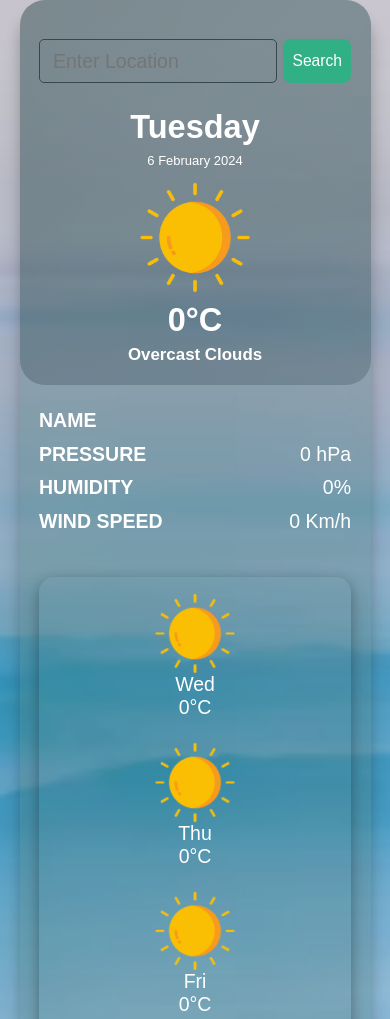
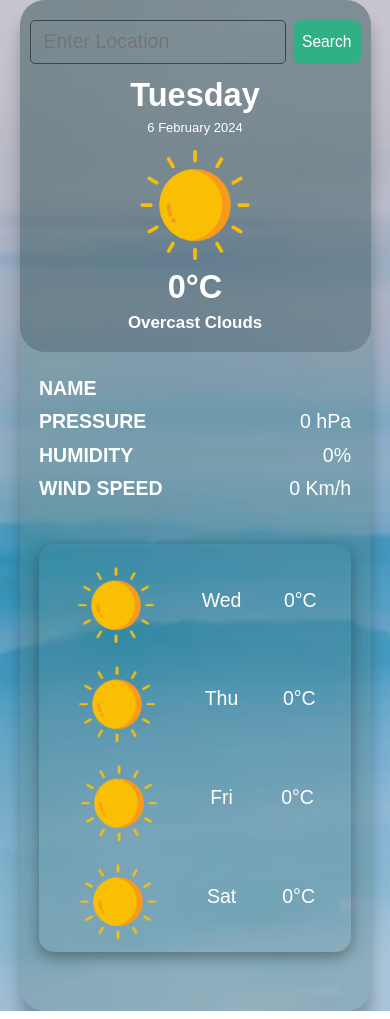
Before and after one commit to ak-yaduvanshi/weather, a plain HTML site: page index.html in a window 390 px wide. Shown: the top 1019 px of the page. Drawn offline with Linux system fonts and the light colour scheme.

Commit message:
responsive

```diff
--- a/index.html
+++ b/index.html
@@ -12,20 +12,16 @@
     <div class="container">
         <div class="wrapper">
             <div class="default_info">
-                <form name="f2">
-                    <input type="search" placeholder="Enter location" class="input-box">
-                    <button type="submit" class="btn_search">Search</button>
-                </form>
                 <h1 class="default_day">Monday</h1>
                 <span class="default_date">5 February 2024</span>
                 <div class="icons">
-                        <img src="clear.png" alt="image" width="724" height="724" >
+                    <img src="clear.png" alt="image" width="724" height="724">
                     <h1 class="weather_temp">0°C</h1>
                     <h3 class="description">Overcast Clouds</h3>
                 </div>
             </div>
             <div class="content_section">
-                <form name="f1">
+                <form name="f1" id="form">
                     <input type="search" placeholder="Enter location" class="input-box">
                     <button type="submit" class="btn_search">Search</button>
                 </form>
--- a/script.js
+++ b/script.js
@@ -147,7 +147,8 @@ function checkWeather(city) {
         console.log(longitude);
         function day_4 (lat,lon){
 
-            const url2 = `https://api.openweathermap.org/data/2.5/forecast/?lat=${lat}&lon=${lon}&appid=${api_key}`;
+            // const url2 = `https://api.openweathermap.org/data/2.5/forecast/?lat=${lat}&lon=${lon}&appid=${api_key}`;
+            const url2 = `https://api.openweathermap.org/data/2.5/forecast/daily?lat=${lat}&lon=${lon}&appid=${api_key}`
             fetch(url2).then(k => k.json()).then(data2 => {
                 console.table(data2);
 
@@ -272,8 +273,6 @@ function checkWeather(city) {
                         day_img4.src = "";
 
                 }
-
-
             })
         }
 
@@ -290,7 +289,3 @@ document.f1.addEventListener("submit", (e) => {
     e.preventDefault();
     checkWeather(inputBox.value);
 })
-document.f2.addEventListener("submit", (e) => {
-    e.preventDefault();
-    checkWeather(inputBox.value);
-})
--- a/style.css
+++ b/style.css
@@ -33,6 +33,7 @@ body {
     border-radius: 25px;
     box-shadow: 0 15px 15px rgba(0, 0, 0, 0.26);
     display: flex;
+    position: relative;
 }
 
 .default_info {
@@ -73,12 +74,12 @@ body {
     padding: 1.5rem;
 }
 
-.content_section form,.default_info form {
+.content_section form {
     margin: 1.5rem 0;
     display: flex;
 }
 
-.content_section form input,.default_info form input {
+.content_section form input {
     width: 84%;
     background: transparent;
     border: 1px solid #37474f;
@@ -90,7 +91,7 @@ body {
     text-transform: capitalize;
 }
 
-.content_section form button,.default_info form button {
+.content_section form button {
     padding: 1rem 0.7rem;
     font-size: 1.2rem;
     border: none;
@@ -118,7 +119,10 @@ body {
     background-clip: text;
     color: transparent;
 }
-.day_info span{font-size: 1.1rem;}
+
+.day_info span {
+    font-size: 1.1rem;
+}
 
 .list_content ul {
     display: flex;
@@ -151,29 +155,69 @@ body {
     object-fit: cover;
     height: auto;
 }
-.default_info form{display: none;}
+
+@media screen and (max-width:1220px) {
+    html {
+        font-size: 14px;
+    }
+}
+
+@media screen and (max-width:980px) {}
+
+@media screen and (max-width:767px) {
+    html {
+        font-size: 13px;
+    }
+
+    .wrapper {
+        width: 90%;
+    }
+}
+
+@media screen and (max-width:480px) {
+    .wrapper {
+        display: block;
+    }
+
+    .default_info {
+        width: 100%;
+    }
+
+    .default_info img {
+        width: 40%;
+    }
+
+    .default_info h1 {
+        font-size: 2.5rem;
+    }
+
+    .container {
+        height: auto;
+    }
+
+    .list_content ul {
+        flex-flow: wrap;
+        border-radius: 15px;
+        font-size: 1.5rem;
+    }
+
+    .day_info {
+        font-size: 1.5rem;
+    }
+
+    .day_info span {
+        font-size: 1.5rem;
+    }
+
+    #form {
+        position: absolute;
+        top: 0;
+        right: 10px;
+        left: 10px;
+    }
+    .default_info{padding-top: 70px;}
+    .list_content ul li{flex-direction: row;justify-content: space-around;}
+    .list_content ul{padding: .5rem;}
 
 
-@media screen and (max-width:1220px) {
-    html{font-size: 14px;}
 }
-@media screen and (max-width:980px) {
-
-}
-@media screen and (max-width:767px) {
-    html{font-size: 13px;}
-    .wrapper{width: 90%;}
-}
-@media screen and (max-width:480px) {
-    .content_section form{display: none;}
-    .default_info form{display: flex;}
-    .wrapper{display: block;}
-    .default_info{width: 100%;}
-    .default_info img{width: 40%;}
-    .default_info h1{font-size: 2.5rem;}
-    .container{height: auto;}
-    .list_content ul{flex-flow: wrap;border-radius: 15px;font-size: 1.5rem;}
-    .day_info{font-size: 1.5rem;}
-    .day_info span{font-size: 1.5rem;}
-
-}
```
Lines whose indentation alone changed are shown as unchanged.
